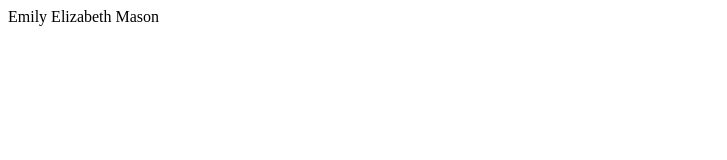
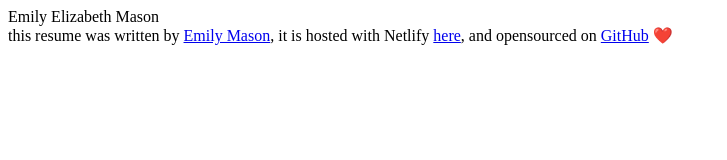
Before and after one commit to masone85/emily-as-code, a plain HTML site: page index.html in a window 1280 px wide. Shown: the whole page, without its empty margins (0-727 px from the left). Drawn offline with Linux system fonts and the light colour scheme.

Commit message:
add to to-do list, insert footer with links to LinkedIn, GitHub and Netlify hosting

```diff
--- a/index.html
+++ b/index.html
@@ -1 +1,8 @@
 Emily Elizabeth Mason
+<footer>
+  this resume was written by
+  <a href="https://www.linkedin.com/in/masonee/">Emily Mason</a>, it is hosted
+  with Netlify <a href="https://emily-as-code.netlify.app/">here</a>, and
+  opensourced on
+  <a href="https://github.com/masone85/emily-as-code">GitHub</a> ❤️
+</footer>
```
Also changed, not shown: to-do.html (+2 -0 lines).
